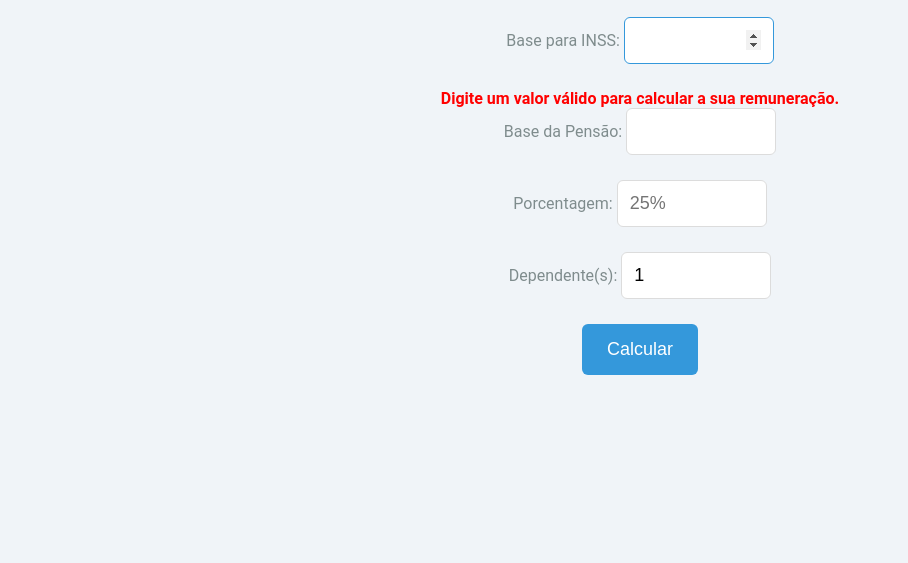
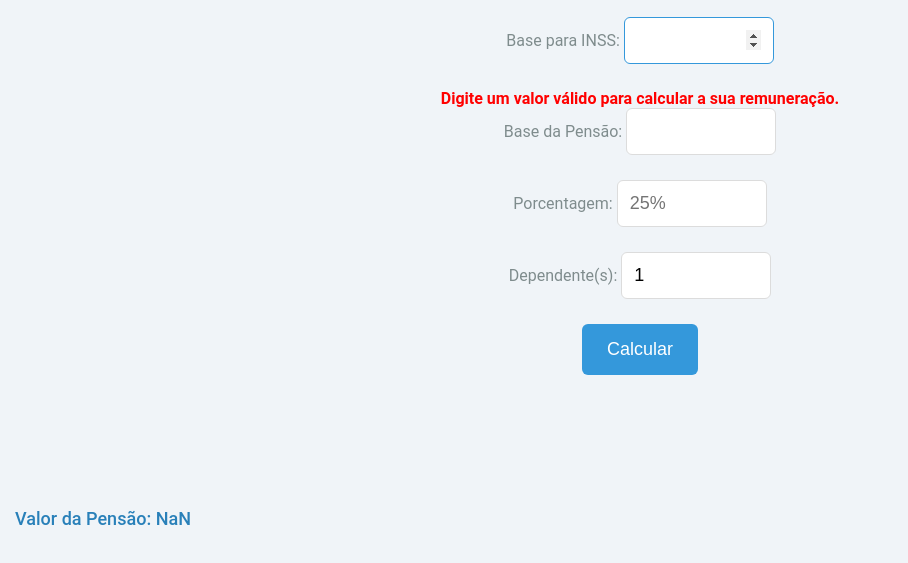
Before and after one commit to juniorpet35/pensao_irrf_looping, a plain HTML site: page index.html in a window 1280 px wide. Both pictures are taken after a click on the button "Calcular". Shown: the part 71-634 px from the top of the page, without its empty margins (0-908 px from the left). Drawn offline with Linux system fonts and the light colour scheme.

Commit message:
Ajuste no cálculo da última pensão e incremento de uma nova saída no html.

```diff
--- a/index.html
+++ b/index.html
@@ -23,7 +23,7 @@
     <h3 id="outPensao4"></h3>
     <h3 id="outPensao5"></h3>
     <h3 id="outIrrf"></h3>
-    <h3 id="outPensaoIrrf"></h3>
+    <h3 id="outPensaoFinal"></h3>
 
     <script src="js/calculoPensao.js"></script>
 </body>
--- a/js/calculoPensao.js
+++ b/js/calculoPensao.js
@@ -446,10 +446,25 @@ function calculoIrrf(){
     return irrf;
 }
 
+function pensaoFinal(){
+    let irrf = calculoIrrf();
+    let inss = calculoInss();
+    let inBasePensao = document.getElementById("inBasePensao");
+    let basePensao = Number(inBasePensao.value);
+    let outPensaoFinal = document.getElementById("outPensaoFinal");
+    let inPorcPensao = document.getElementById("inPorcPensao");
+    let porcentagem = Number(inPorcPensao.value) / 100;
+
+    let pensaoFinal = (basePensao - inss - irrf) * porcentagem;
+    outPensaoFinal.textContent = `Valor da Pensão: ${pensaoFinal.toFixed(2)}`;
+    return pensaoFinal;
+}
+
 function calcular(){
     calculoInss();
     calculoPensao();
     calculoIrrf();
+    pensaoFinal();
     inBaseInss.focus();
 }
 
```
